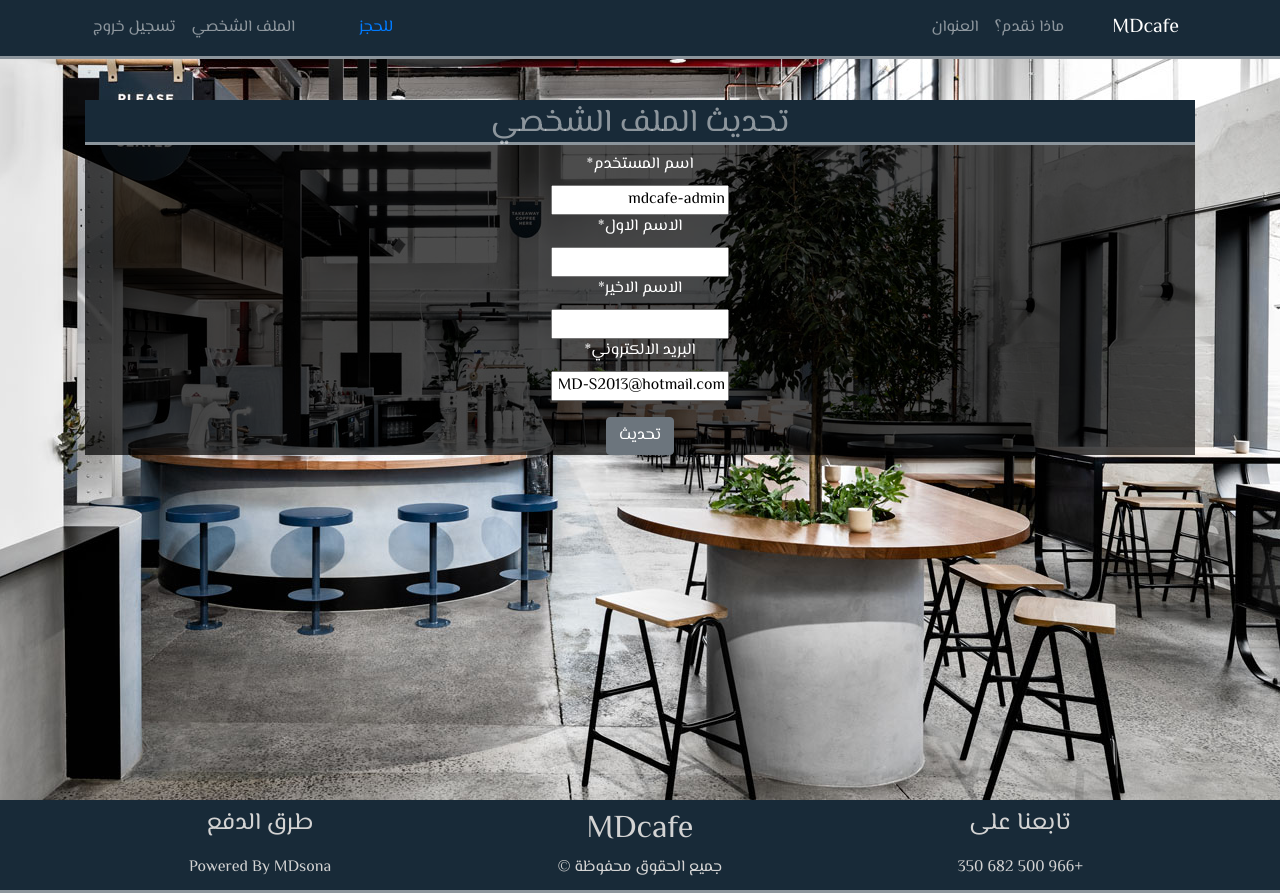
After one commit to MDsona/cafesite, a Django app: page /profile_update/ in a window 1280 px wide. The commit adds this page. Run offline with Django 3.2, Linux system fonts and the light colour scheme; a user stored in the database is signed in; some libraries are stand-ins or nearby versions.

Commit message:
profile_update

```diff
--- a/src/user/forms.py
+++ b/src/user/forms.py
@@ -32,3 +32,15 @@ class LoginForm(forms.ModelForm):                                           # 16
     class Meta:
         model = User
         fields = ('username', 'password')
+
+
+class ProfileUpdateForm(forms.ModelForm):                                   # 24a
+
+    username = forms.CharField(label='اسم المستخدم')
+    first_name = forms.CharField(label='الاسم الاول')
+    last_name = forms.CharField(label='الاسم الاخير')
+    email = forms.EmailField(label='البريد الالكتروني')
+
+    class Meta:
+        model = User
+        fields = ('username', 'first_name', 'last_name', 'email')
--- /dev/null
+++ b/src/user/templates/user/profile_update.html
@@ -0,0 +1,23 @@
+
+{% extends 'menu/base.html' %}          <!--a-->
+{% load static %}
+{% load crispy_forms_tags %}
+
+
+{% block content %}
+
+<div class="main_menu text-center">                                         <!--a-->
+    <div class="filter">
+        <h2 class="pt-1">تحديث الملف الشخصي<i class="fas fa-utensils"></i></h2>
+
+        <form method="POST">
+            {% csrf_token %}
+
+            {{pu_form|crispy}}
+            <input class="btn btn-secondary mt-3" type="submit" value="تحديث">
+        </form>
+
+    </div>
+</div>
+
+{% endblock content %}
--- a/src/user/url.py
+++ b/src/user/url.py
@@ -7,4 +7,5 @@ urlpatterns = [
     path('login/', views.login_user, name= 'login_url'),        # 16c
     path('logout/', views.logout_user, name= 'logout_url'),     # 17b
     path('profile/', views.profile, name= 'profile_url'),       # 23b
+    path('profile_update/', views.profile_update, name= 'profile_update_url'),       # 24c
 ]
--- a/src/user/views.py
+++ b/src/user/views.py
@@ -1,6 +1,6 @@
 from django.shortcuts import render, redirect       #, 15f
 
-from .forms import NewUserForm, LoginForm                              # 15b, 16b
+from .forms import NewUserForm, LoginForm, ProfileUpdateForm      # 15b, 16b, 24b
 from django.contrib import messages                 # 15f
 from django.contrib.auth import authenticate, login, logout            # 16d
 from menu.models import ForReser                                       # 23a
@@ -67,3 +67,23 @@ def profile(request):                                               # 23a
         'page_title': 'الملف الشخصي',
         'resers': resers,
     })
+
+
+@login_required(login_url='login_url')                                      # 24d
+def profile_update(request):                                                # 24b
+
+    # 24d pu_form =ProfileUpdateForm(instance=request.user)
+
+    if request.method == 'POST':                                            # 24d
+        pu_form = ProfileUpdateForm(request.POST, instance=request.user)
+        if pu_form.is_valid:
+            pu_form.save()
+            messages.success(request, 'تم تحديث الملف الشخصي بنجاح')
+            return redirect('profile_url')
+    else:
+        pu_form = ProfileUpdateForm(instance=request.user)
+
+    return render(request, 'user/profile_update.html', {                    # 24b
+        'page_title': 'تحديث الملف الشخصي',
+        'pu_form': pu_form,
+    })
```
Also changed, not shown: src/user/templates/user/profile.html (+10 -0 lines).
